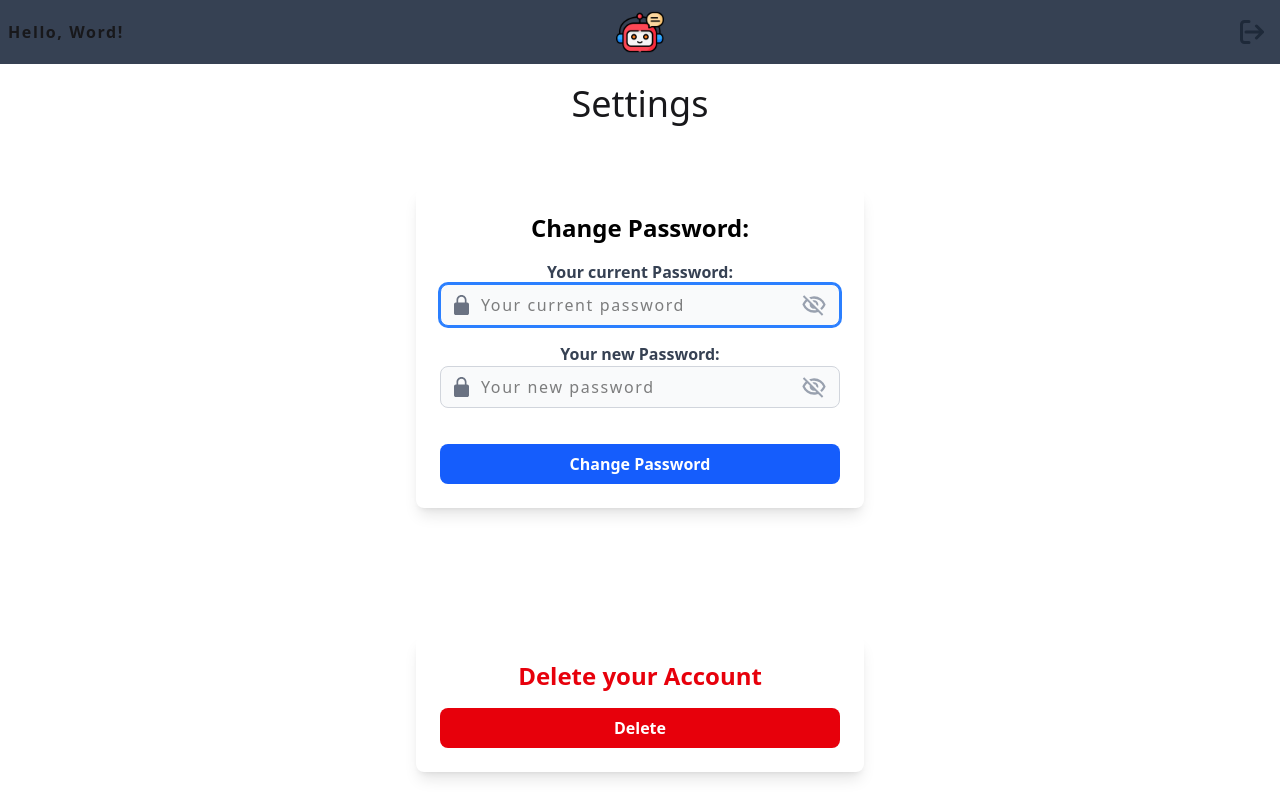
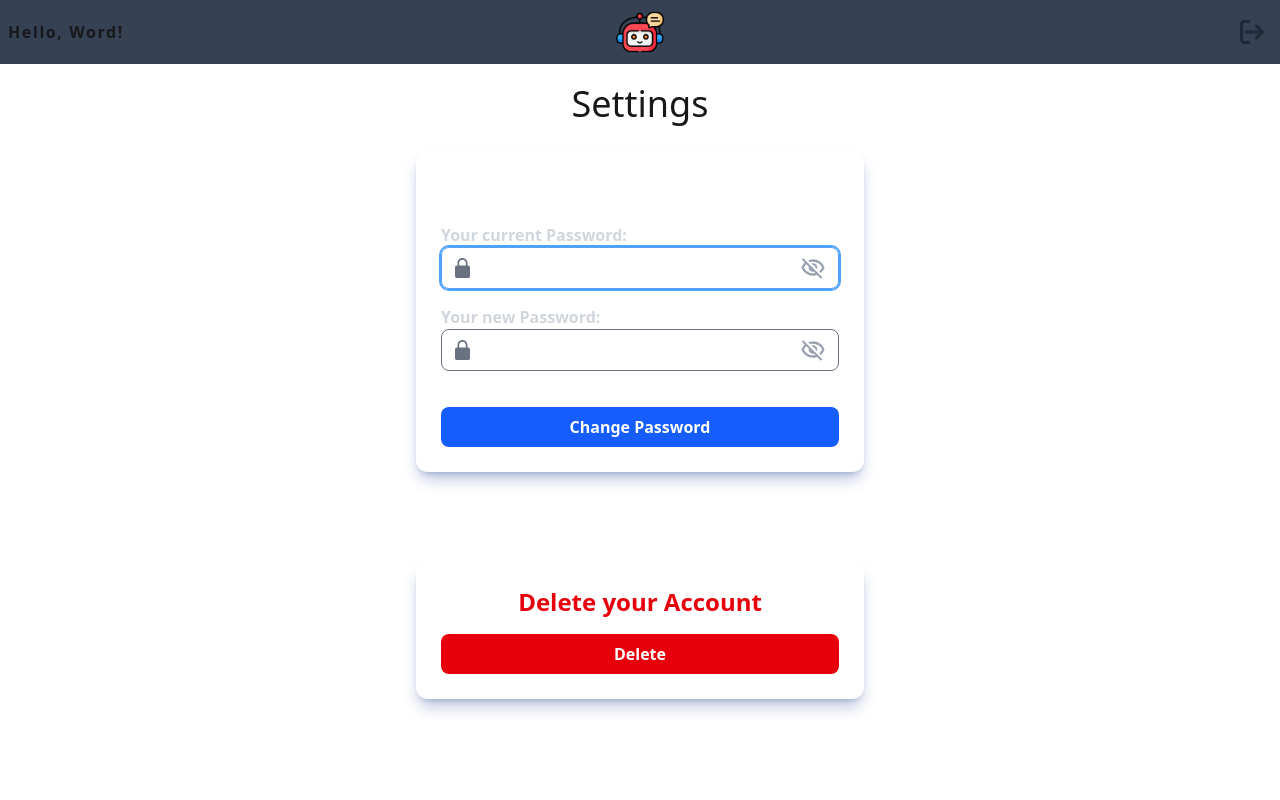
Before and after one commit to final-project-real-time-chat/realtime-chat, a React (Vite) app in the folder frontend/: page /settings in a window 1280 px wide. Built offline with nearby package versions, Linux system fonts and the light colour scheme.

Commit message:
settings styled

```diff
--- a/frontend/src/components/Settings.jsx
+++ b/frontend/src/components/Settings.jsx
@@ -94,14 +94,14 @@ export const Settings = () => {
         <h1 className="text-center text-4xl mt-5">Settings</h1>
         <form
           onSubmit={changePassword}
-          className="text-center mt-[5%] mx-auto w-full max-w-md bg-white p-6 rounded-lg shadow-lg"
+          className="mt-[2%] mx-auto w-full max-w-md bg-white/25 shadow-lg shadow-blue-900/30 backdrop-blur-md rounded-xl border border-white/20 p-6"
         >
-          <h1 className="text-2xl font-bold text-center mb-4 text-black">
+          <h1 className="text-2xl font-bold text-center mb-4 text-white">
             Change Password:
           </h1>
           <label
             htmlFor="oldPassword"
-            className="block text-gray-700 font-semibold"
+            className="block text-gray-300 font-semibold"
           >
             Your current Password:
           </label>
@@ -124,7 +124,7 @@ export const Settings = () => {
               id="oldPassword"
               placeholder="Your current password"
               minLength={6}
-              className="bg-gray-50 focus:border-blue-500 block ps-10 pe-10 text-black w-full p-2 border border-gray-300 rounded-lg mb-4 focus:outline-none focus:ring-2 focus:ring-blue-500 tracking-widest"
+              className="bg-white/10 text-white border border-gray-500 rounded-lg w-full p-2 ps-10 focus:outline-none focus:ring-2 focus:ring-blue-400 focus:border-blue-400"
               required
               autoFocus
             />
@@ -158,7 +158,7 @@ export const Settings = () => {
           </div>
           <label
             htmlFor="newPassword"
-            className="block text-gray-700 font-semibold"
+            className="block text-gray-300 font-semibold"
           >
             Your new Password:
           </label>
@@ -181,7 +181,7 @@ export const Settings = () => {
               id="newPassword"
               placeholder="Your new password"
               minLength={6}
-              className="bg-gray-50 focus:border-blue-500 block ps-10 pe-10 text-black w-full p-2 border border-gray-300 rounded-lg mb-4 focus:outline-none focus:ring-2 focus:ring-blue-500 tracking-widest"
+              className="bg-white/10 text-white border border-gray-500 rounded-lg w-full p-2 ps-10 focus:outline-none focus:ring-2 focus:ring-blue-400 focus:border-blue-400"
               required
             />
 
@@ -221,7 +221,7 @@ export const Settings = () => {
           </button>
           {/* </div> */}
         </form>
-        <form className="mt-[10%] mx-auto w-full max-w-md bg-white p-6 rounded-lg shadow-lg">
+        <form className="mt-[7%] mx-auto w-full max-w-md bg-white/25 shadow-lg shadow-blue-900/30 backdrop-blur-md rounded-xl border border-white/20 p-6">
           <div>
             <h1 className="text-2xl font-bold text-center mb-4 text-red-600">
               Delete your Account
```
